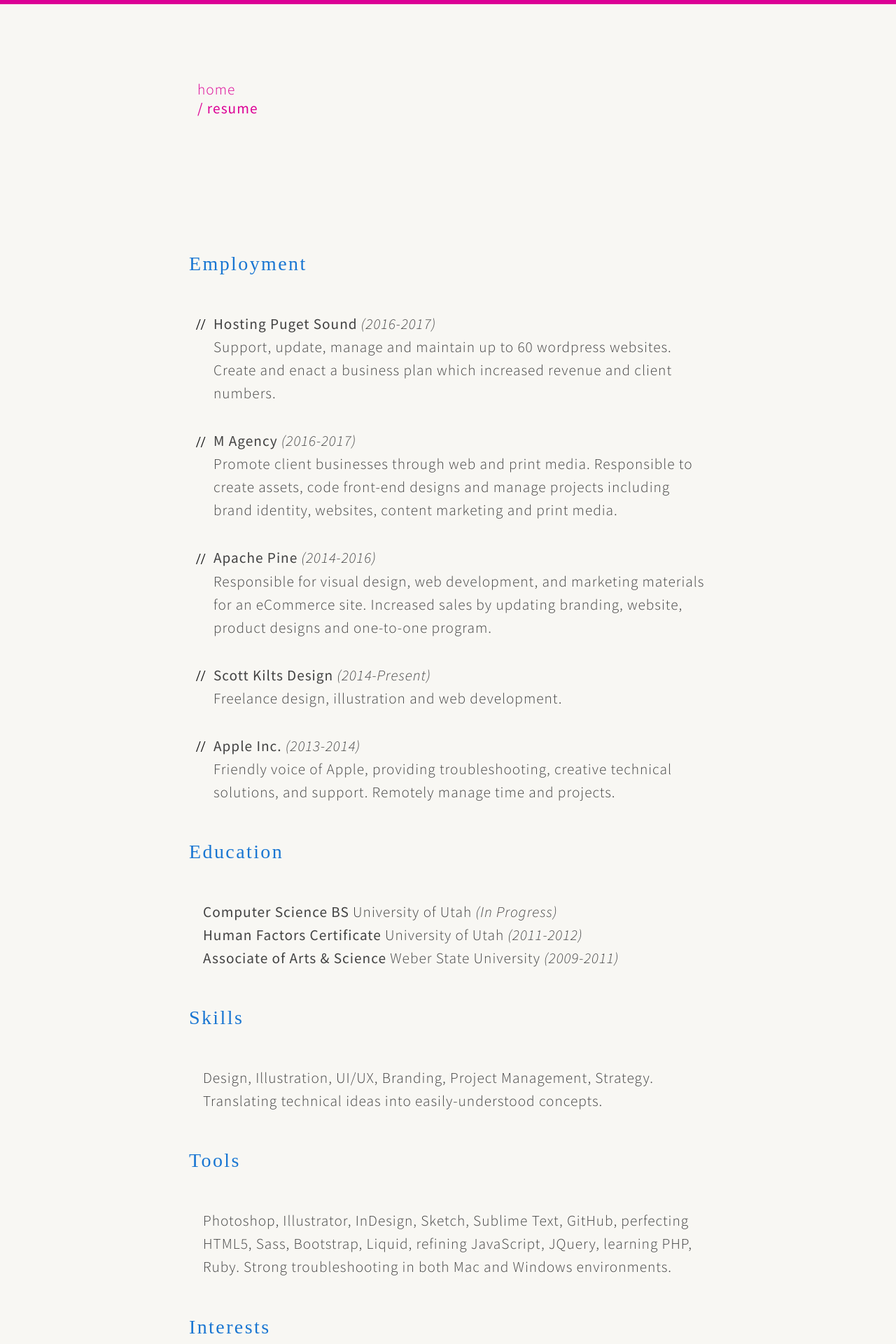
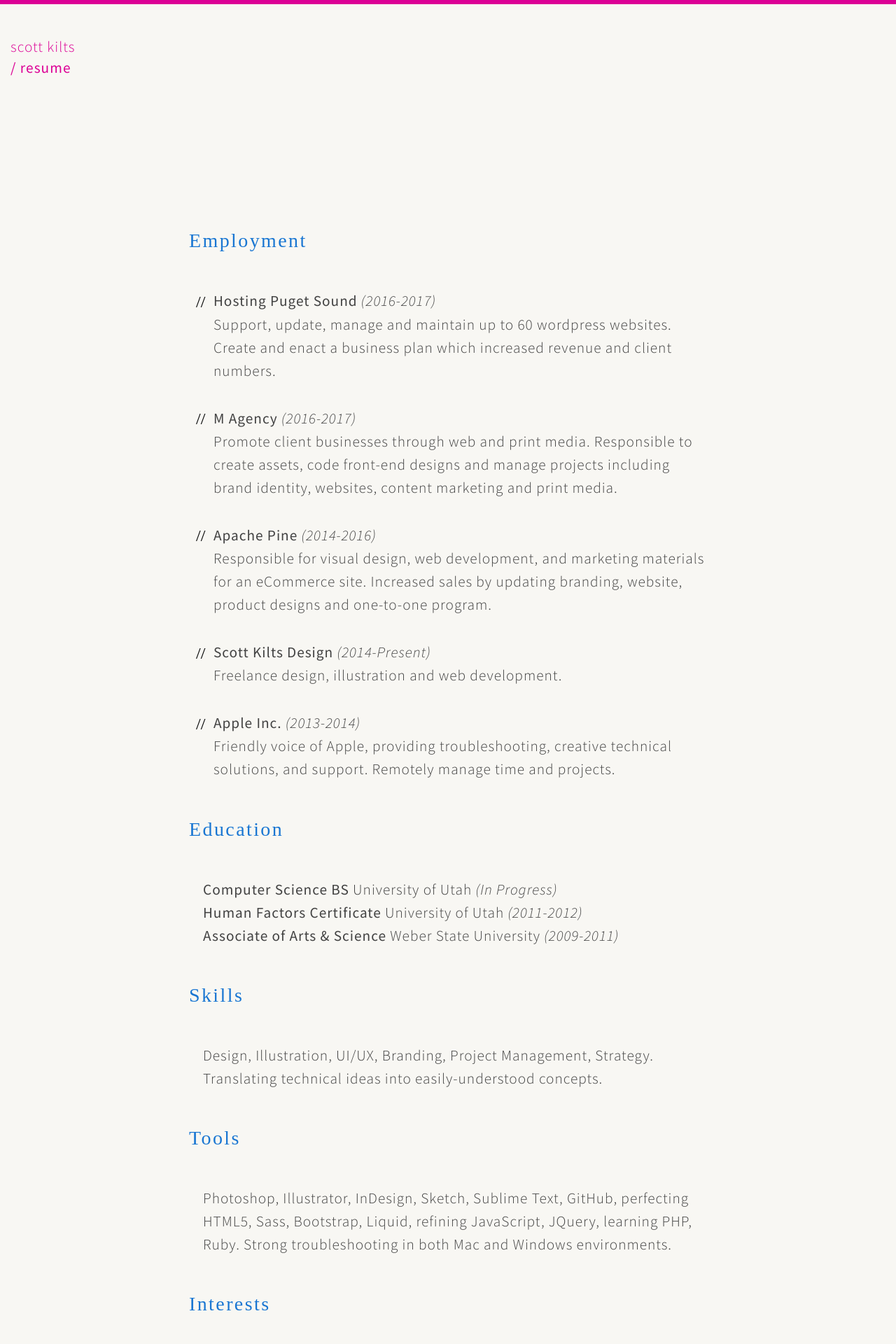
Before and after one commit to sjkilts/sjkilts.github.iold, a Jekyll site: the page built from _pages/resume/index.md, in a window 1280 px wide. Shown: the top 1920 px of the page at 70% size. Built offline with Jekyll 4.4.1, drawn with Linux system fonts in a browser that asks for light colours; some web fonts are replaced.

Commit message:
header nav styles

```diff
--- a/_includes/header-nav.html
+++ b/_includes/header-nav.html
@@ -1,5 +1,6 @@
+<!-- <span class="sk">scott kilts</span> -->
 <ul id="header-nav">
-	<li><a href="/">home</a></li>
+	<li class="sk"><a href="/">scott kilts</a></li>
 	<!--<li><a href="/artwork/">/ artwork</a></li>-->
 	<li class="is-active"><a href="/resume">/ resume</a></li>
 	<!--<li><a href="/portfolio">/ portfolio</a></li>-->
--- a/_layouts/resume.html
+++ b/_layouts/resume.html
@@ -5,11 +5,11 @@
 
   <body id="body">
     <div class="content-wrapper">
+
+      {% include header-nav.html %}
+
       <main class="page-content" aria-label="Content">
         <div class="wrapper">
-
-          {% include header-nav.html %}
-
           <div class="resume">
 
             {{ content }}
--- a/_sass/header-nav.scss
+++ b/_sass/header-nav.scss
@@ -2,13 +2,15 @@
 
 ul#header-nav {
 	color: $fuchsia;
-	padding-bottom: 150px;
+	padding-top: 5vh;
+	padding-bottom: 7.5vh;
+	padding-left: 15px;
 	font-family: 'Source Sans Pro', sans-serif;
 	font-size: 1.33rem;
 	font-weight: 300;
 	letter-spacing: .066rem;
 	list-style: none;
-	margin-left: 0.75rem;
+	//margin-left: 0.75rem;
 
 	& a {
 		color: $fuchsia;
@@ -18,8 +20,17 @@ ul#header-nav {
 	& a:hover {
 		font-weight: 400;
 	}
+
+	& li.sk {
+		line-height: 2rem;
+
+		& a:hover {
+			font-weight: 300 !important;
+			color: $text !important;
+		}
+	}
 }
 
-li.is-active {
+li.is-active { // this isn't working in the footer. copied code to footer - still not working. No idea why. Something about nesting things with sass?
 	font-weight: 400;
 }
```
